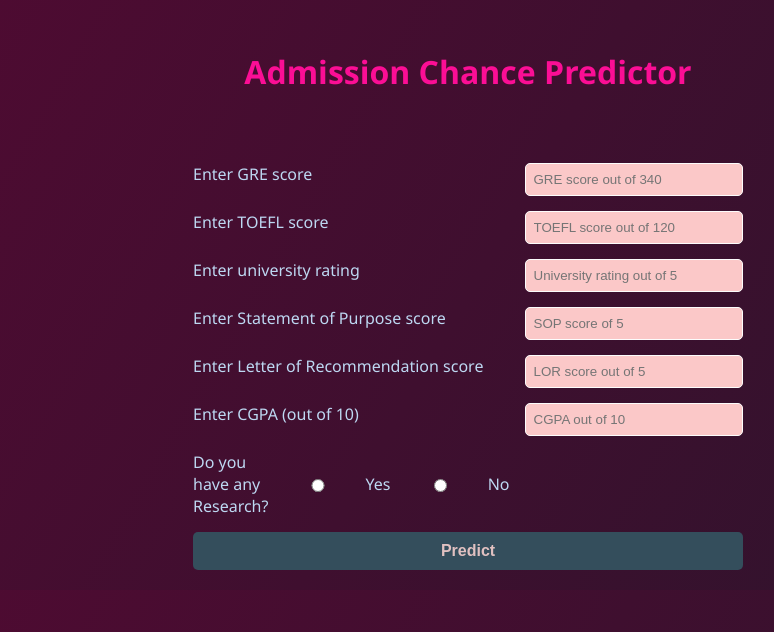
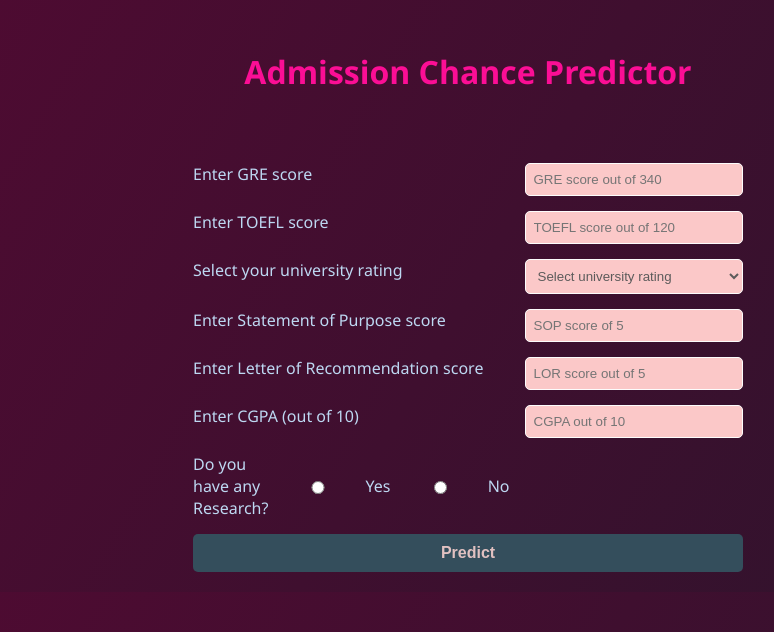
Before and after one commit to MahadiMunna/Admission-Chance-Predictor, a Flask app: page / in a window 1280 px wide. Shown: the top 632 px of the page, without its empty margins (172-946 px from the left). Run offline with Flask 3, Linux system fonts and the light colour scheme.

Commit message:
Add files via upload
ui change

```diff
--- a/templates/index.html
+++ b/templates/index.html
@@ -7,7 +7,7 @@
         body {
             font-family: 'Segoe UI', Tahoma, Geneva, Verdana, sans-serif;
             background:linear-gradient(120deg,#510A32,#2D142C);
-            color: #bdd8f2;;
+            color: #bdd8f2;
             margin: 0;
             padding: 0;
         }
@@ -34,6 +34,22 @@
             border: 1px solid #fcfcfc;
             border-radius: 5px;
             background-color: #fbc8c8;
+        }
+
+        .uni_rate {
+            width: 100%;
+            padding: 8px;
+            box-sizing: border-box;
+            border: 1px solid #fcfcfc;
+            border-radius: 5px;
+            background-color: #fbc8c8;
+            color: rgb(92, 91, 91);
+        }
+
+        .uni_rate:hover,
+        .uni_rate:focus {
+            border-color: #af06fd;
+            box-shadow: 0 0 5px rgba(204, 0, 255, 0.5);
         }
 
         #research-container {
@@ -85,13 +101,20 @@
     <div>
         <form action="#" method="post">
             <label for="gre">Enter GRE score</label>
-            <input type="number" min="1" max="340" id="gre" name="gre" placeholder="GRE score out of 340" required>
+            <input type="number" min="270" max="340" id="gre" name="gre" placeholder="GRE score out of 340" required>
 
             <label for="toefl">Enter TOEFL score</label>
-            <input type="number" min="1" max="120" id="toefl" name="toefl" placeholder="TOEFL score out of 120" required>
+            <input type="number" min="80" max="120" id="toefl" name="toefl" placeholder="TOEFL score out of 120" required>
 
-            <label for="uni_rate">Enter university rating</label>
-            <input type="number" min="1" max="5" id="uni_rate" name="uni_rate" placeholder="University rating out of 5" required>
+            <label for="uni_rate">Select your university rating</label>
+            <select class="uni_rate" name="uni_rate" id="uni_rate" required>
+                <option value="" disabled selected>Select university rating</option>
+                <option value="1">1</option>
+                <option value="2">2</option>
+                <option value="3">3</option>
+                <option value="4">4</option>
+                <option value="5">5</option>
+            </select>
 
             <label for="sop">Enter Statement of Purpose score</label>
             <input type="text" id="sop" name="sop" placeholder="SOP score of 5" required>
```
